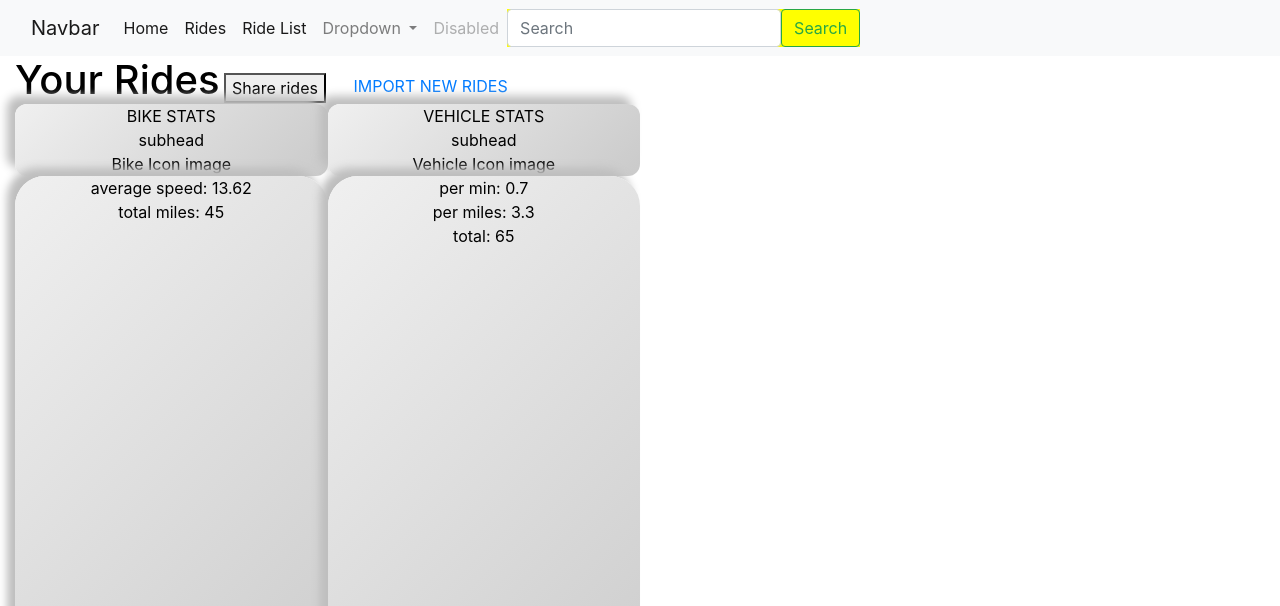
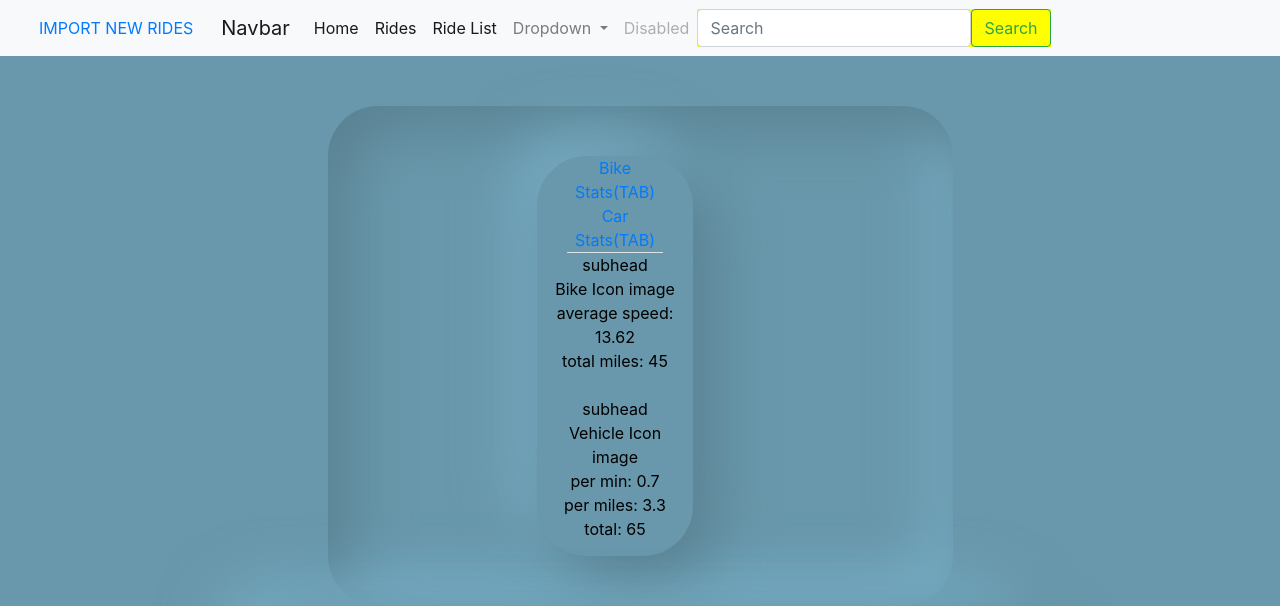
Before and after one commit to kartoone/mybiketraffic-ui, a CodeIgniter app: page /simple/index.php/welcome/rides in a window 1280 px wide. Shown: the top 606 px of the page. Run offline with CodeIgniter, Linux system fonts and the light colour scheme; data that the repository does not hold is empty; some libraries are stand-ins or nearby versions; grey boxes are pictures that could not be loaded.

Commit message:
4-30-2022 commit

```diff
--- a/application/views/rides.php
+++ b/application/views/rides.php
@@ -6,65 +6,75 @@ form {
 }
 </style>
 <style>
-body {
-  color: yellow;
-  background-color: lightgreen;
+body{
+	background-color: #6997ab;
 }
 main{
 	color: black;
-	background-color:white;
+	background-color: #6997ab;
 }
-h1 {
+h3 {
   color: black;
 }
 .scrollable {
   overflow-y: scroll;
 }
 </style>
-<h1 style="display:inline">Your Rides</h1>
-<button>Share rides</button>
-<div class="btn btn-default" style="display:inline;margin-left:10px;vertical-align:text-bottom"><?= anchor('rides/import','IMPORT NEW RIDES'); ?></div>
 <link rel="stylesheet" type="text/css" href="https://cdn.datatables.net/1.10.19/css/jquery.dataTables.css">
 <script type="text/javascript" charset="utf8" src="https://cdn.datatables.net/1.10.19/js/jquery.dataTables.js"></script>
 <div class="container-fluid">
-	<div class="row">
-		<div class="col-md-6 d-flex flex-column">
+	<div class="row justify-content-md-center">
+		<div class="col-md-6 d-flex flex-column" style="margin:50px;border-radius: 50px;background: #6997ab;box-shadow: inset 20px 20px 60px #598091,inset -20px -20px 60px #79aec5;">
 			<div class="row">
 				<div class="col-md-12">
-					<div style="height:700px;">
-						<div class="row">
-							<div class="col-md-6 center" style="border-radius: 12px;background: linear-gradient(315deg, #cacaca, #f0f0f0);box-shadow:  -8px -8px 10px #bebebe,8px 8px 10px #ffffff;">
-								BIKE STATS	<br>
-								subhead <br>
+					<div style="height:500px;">
+						<div class="row justify-content-md-center">
+							<div class="col-md-3 center"style="margin-right: 50px;margin-top: 50px;height:400px;border-radius: 50px;background: #6997ab;box-shadow:  20px 20px 60px #598091,-20px -20px 60px #79aec5;">
+							<div class="container">
+    							<ul class="nav nav-tabs">
+    								<li class="active"><a href="#">Bike Stats(TAB)</a></li>
+    								<li><a href="#">Car Stats(TAB)</a></li>
+  								</ul>
+							</div>
+								subhead
+								<br>
 								Bike Icon image
+								<br>
+								average speed:     13.62
+								<br>
+								total miles:       45
+								<br>
+								<br>
+								subhead
+								<br>
+								Vehicle Icon image
+								<br>
+								per min:     0.7
+								<br>
+								per miles:   3.3
+								<br>
+								total:       65
 							</div>
-							<div class="col-md-6 center"style="border-radius: 12px;background: linear-gradient(315deg, #cacaca, #f0f0f0);box-shadow:  -8px -8px 10px #bebebe,8px 8px 10px #ffffff;">
-								VEHICLE STATS <br>
-								subhead <br>
-								Vehicle Icon image
-									<div>
-									<i class="fa-solid fa-bicycle"></i>
-									</div>
-							</div>
-							<div class="col-md-6 center"style="height:600px;border-radius: 30px;background: linear-gradient(315deg, #cacaca, #f0f0f0);box-shadow:  -8px -8px 8px #bebebe,8px 8px 8px #ffffff;">
-								average speed:     13.62 <br>
-								total miles:       45
-							</div>
-							<div class="col-md-6 center"style="height:600px;border-radius: 30px;background: linear-gradient(315deg, #cacaca, #f0f0f0);box-shadow:  -8px -8px 8px #bebebe,8px 8px 8px #ffffff;">
-								per min:     0.7 <br>
-								per miles:   3.3 <br>
-								total:       65
+							<div>
+							<iframe src="https://www.google.com/maps/embed?pb=!1m18!1m12!1m3!1d26629.495750413756!2d-86.82588801001114!3d33.45746111760029!2m3!1f0!2f0!3f0!3m2!1i1024!2i768!4f13.1!3m3!1m2!1s0x8889193f37ce0795%3A0xe74c32794bbfc294!2sHomewood%2C%20AL!5e0!3m2!1sen!2sus!4v1648786754729!5m2!1sen!2sus"
+								width="800" height="400" style="margin-top: 50px;border-radius:50px;background #6997ab;box-shadow:  20px 20px 60px #598091,-20px -20px 60px #79aec5;" allowfullscreen="" loading="lazy" referrerpolicy="no-referrer-when-downgrade"></iframe>
 							</div>
 						</div>
 					</div>
 				</div>
 			</div>
-			<div class="row scrollable flex-grow-1" style="height:400px;border-radius: 30px;background: linear-gradient(315deg, #cacaca, #f0f0f0);box-shadow:  -8px -8px 16px #bebebe,8px 8px 16px #ffffff;">
+		</div>
+	</div>
+</div>
+<div class="container-fluid">
+	<div class="row justify-content-md-center">
+		<div class="col-md-6 d-flex flex-column">
+			<div class="row scrollable flex-grow-1" style="height:550px;border-radius: border-radius: 50px;background: #6997ab;box-shadow:  20px 20px 60px #598091,-20px -20px 60px #79aec5;">
 				<div class="col-md-12">
 					<?php
 						echo form_open('rides/multisubmit',  ['id'=>'multiform']);
 					?>
-					<table id="ridetable" class="table table-md compact">
+					<table id="ridetable" class="table table-md companct;table table-hover">
 					  <thead class="">
 					  	<tr>
 					       	<th><?php echo form_checkbox('checkallmulti', 1, false, 'onclick="$(\'.checkall\').prop(\'checked\', $(this).prop(\'checked\'));"'); ?></th>
@@ -100,8 +110,5 @@ h1 {
 				</div>
 			</div>
 		</div>
-			<iframe src="https://www.google.com/maps/embed?pb=!1m18!1m12!1m3!1d26629.495750413756!2d-86.82588801001114!3d33.45746111760029!2m3!1f0!2f0!3f0!3m2!1i1024!2i768!4f13.1!3m3!1m2!1s0x8889193f37ce0795%3A0xe74c32794bbfc294!2sHomewood%2C%20AL!5e0!3m2!1sen!2sus!4v1648786754729!5m2!1sen!2sus" width="700" height="1100" style="border-radius: 30px;background: linear-gradient(315deg, #cacaca, #f0f0f0);box-shadow:  -8px -8px 16px #bebebe,14px 14px 28px #ffffff;;" allowfullscreen="" loading="lazy" referrerpolicy="no-referrer-when-downgrade"></iframe>
-		</div>
-			</div>
 	</div>
 </div>
--- a/application/views/templates/header.php
+++ b/application/views/templates/header.php
@@ -38,6 +38,7 @@ defined('BASEPATH') or exit('No direct script access allowed');
 
   <body>
   <nav class="navbar navbar-expand-lg navbar-light bg-light">
+  <div class="btn btn-default" style="display:inline;margin-left:10px;vertical-align:text-bottom"><?= anchor('rides/import','IMPORT NEW RIDES'); ?></div>
   <div class="container-fluid">
     <a class="navbar-brand" href="#">Navbar</a>
     <button class="navbar-toggler" type="button" data-bs-toggle="collapse" data-bs-target="#navbarSupportedContent" aria-controls="navbarSupportedContent" aria-expanded="false" aria-label="Toggle navigation">
```
Also changed, not shown: application/views/home.php (+31 -141 lines).
